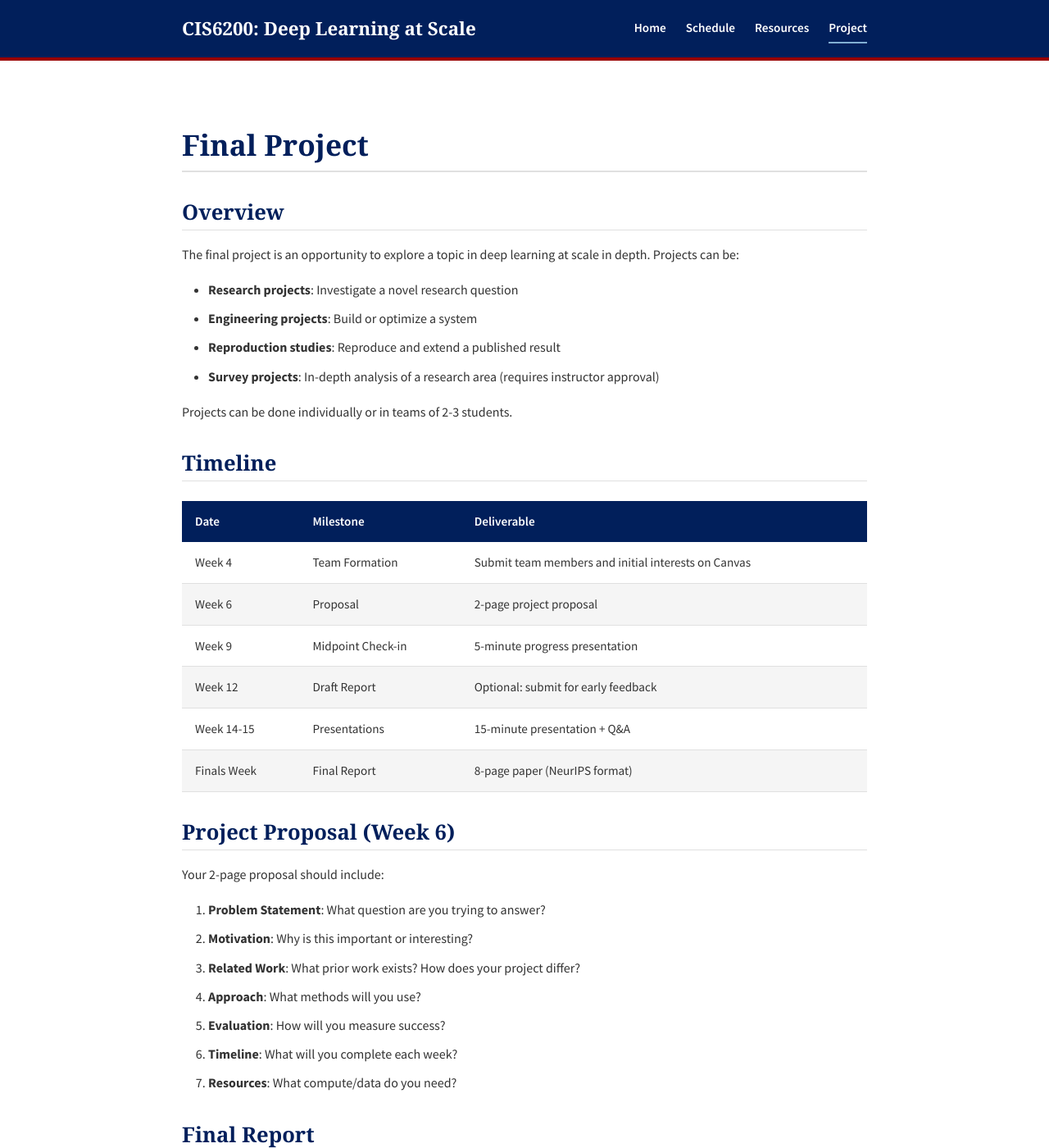
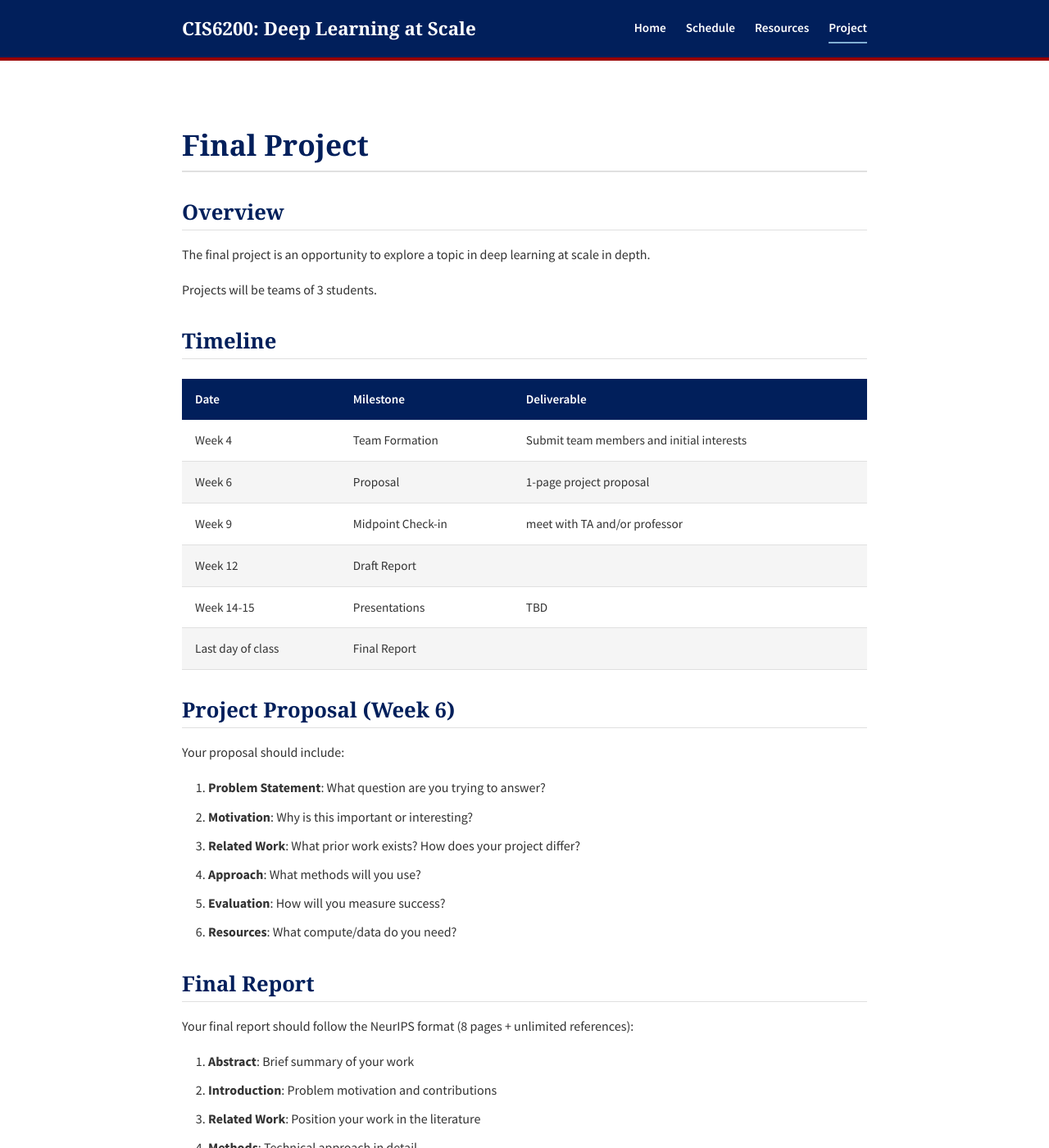
Before and after one commit to ungarl/CIS6220, a Jekyll site: the page built from project.md, in a window 1280 px wide and 1400 px high. Shown: the whole window at 82% size. Built offline with Jekyll 4.4.1, drawn with Linux system fonts in a browser that asks for light colours; some web fonts are replaced; some of the changed text lies outside the part shown.

Commit message:
Update project.md
remove some claude crap

```diff
--- a/project.md
+++ b/project.md
@@ -5,37 +5,31 @@ title: Final Project
 
 ## Overview
 
-The final project is an opportunity to explore a topic in deep learning at scale in depth. Projects can be:
+The final project is an opportunity to explore a topic in deep learning at scale in depth.
 
-- **Research projects**: Investigate a novel research question
-- **Engineering projects**: Build or optimize a system
-- **Reproduction studies**: Reproduce and extend a published result
-- **Survey projects**: In-depth analysis of a research area (requires instructor approval)
-
-Projects can be done individually or in teams of 2-3 students.
+Projects will be teams of 3 students.
 
 ## Timeline
 
 | Date | Milestone | Deliverable |
 |------|-----------|-------------|
-| Week 4 | Team Formation | Submit team members and initial interests on Canvas |
-| Week 6 | Proposal | 2-page project proposal |
-| Week 9 | Midpoint Check-in | 5-minute progress presentation |
-| Week 12 | Draft Report | Optional: submit for early feedback |
-| Week 14-15 | Presentations | 15-minute presentation + Q&A |
-| Finals Week | Final Report | 8-page paper (NeurIPS format) |
+| Week 4 | Team Formation | Submit team members and initial interests |
+| Week 6 | Proposal | 1-page project proposal |
+| Week 9 | Midpoint Check-in | meet with TA and/or professor |
+| Week 12 | Draft Report |  |
+| Week 14-15 | Presentations | TBD |
+| Last day of class | Final Report | |
 
 ## Project Proposal (Week 6)
 
-Your 2-page proposal should include:
+Your proposal should include:
 
 1. **Problem Statement**: What question are you trying to answer?
 2. **Motivation**: Why is this important or interesting?
 3. **Related Work**: What prior work exists? How does your project differ?
 4. **Approach**: What methods will you use?
 5. **Evaluation**: How will you measure success?
-6. **Timeline**: What will you complete each week?
-7. **Resources**: What compute/data do you need?
+6. **Resources**: What compute/data do you need?
 
 ## Final Report
 
@@ -51,9 +45,7 @@ Your final report should follow the NeurIPS format (8 pages + unlimited referenc
 
 ## Presentation
 
-- 15 minutes presentation + 5 minutes Q&A
-- Cover motivation, approach, key results, and lessons learned
-- All team members should present
+- TBD
 
 ## Project Areas
 
@@ -115,25 +107,14 @@ Here are some suggested project directions. You're encouraged to propose your ow
 
 ## Compute Resources
 
-Students will have access to:
+We'll try to figure this out, but **everything** in deep learning is compute constrained.
 
-- **Penn HPC Cluster**: Available to all students
-- **Cloud Credits**: Limited GCP/AWS credits available (request in proposal)
 - **Hugging Face**: Free tier access for model hosting
 
 For projects requiring significant compute, discuss with the instructor early.
 
 ## Evaluation Criteria
 
-Projects will be evaluated on:
-
-| Criterion | Weight | Description |
-|-----------|--------|-------------|
-| Technical Depth | 30% | Sophistication of methods and implementation |
-| Novelty | 20% | Originality of approach or findings |
-| Execution | 20% | Quality of experiments and analysis |
-| Presentation | 15% | Clarity of writing and presentation |
-| Relevtic Scope | 15% | Appropriate scope for team size and time |
 
 ## Past Project Examples
 
@@ -156,6 +137,3 @@ Many interesting projects can be done at small to medium scale. Focus on careful
 
 **Can I work on a project related to my company/internship?**
 Yes, but ensure you have appropriate permissions and the project can be shared publicly.
-
-**When should I meet with the instructor?**
-Come to office hours to discuss project ideas anytime, but especially before the proposal deadline.
```
Also changed, not shown: other parts of project.md (+1 -1 lines).
